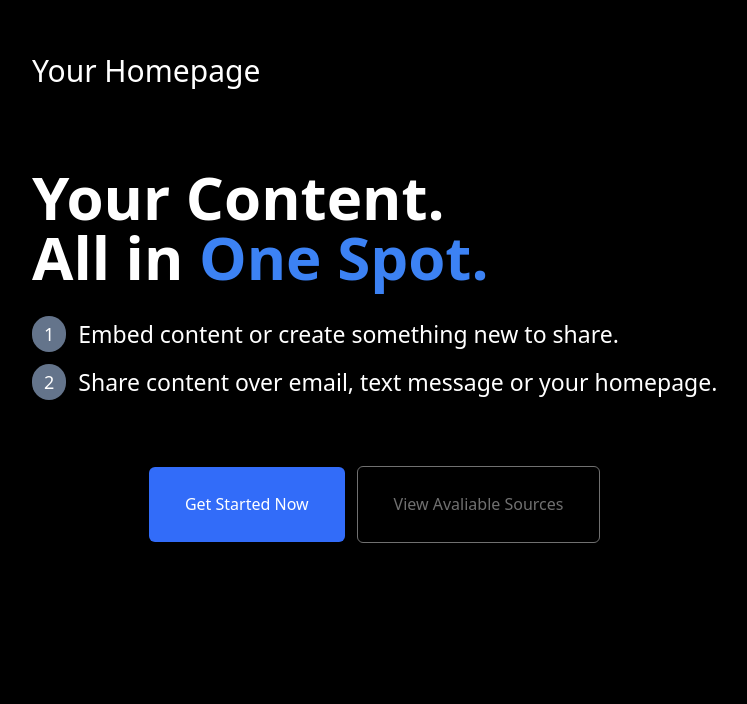
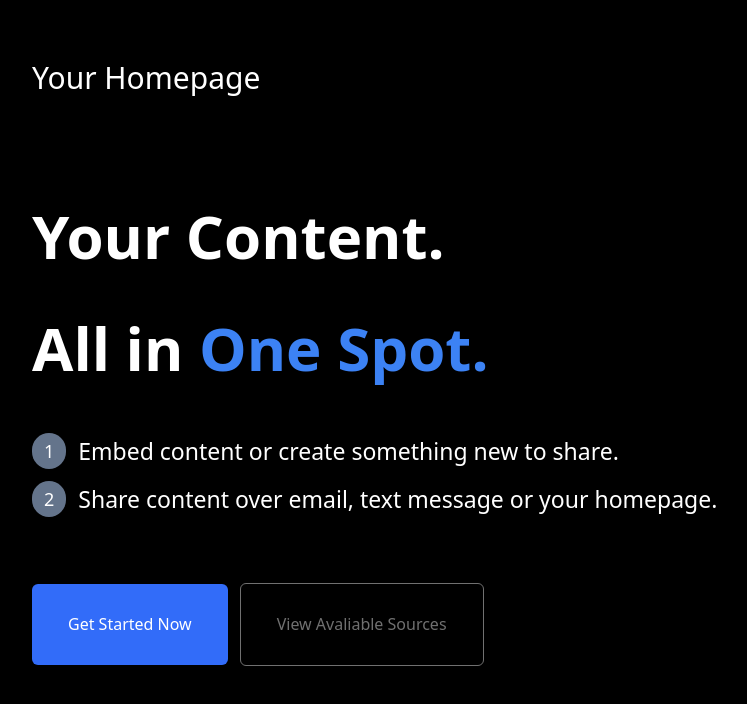
Before and after one commit to Iskandar-tulkinov/Marico, a website: page index.html in a window 1280 px wide. Shown: the part 2434-3138 px from the top of the page, without its empty margins (108-855 px from the left). Before the commit the page ends 3023 px from the top, so only its background shows below. Drawn offline with Linux system fonts and the light colour scheme.

Commit message:
fix: change line-height of the elements in step1 section

```diff
--- a/index.html
+++ b/index.html
@@ -157,7 +157,7 @@
          </section>
          <!-- Step 1 -->
          <section
-            class="py-6 pl-16 md:py-8 md:pl-24 lg:py-[46px] lg:pl-[140px]">
+            class="flex flex-col justify-center mb-11 md:mb-14 lg:mb-[71px]">
             <div
                class="flex flex-col justify-center items-center text-center mb-32 md:mb-36 lg:mb-[189px]">
                <h4
@@ -180,14 +180,15 @@
                </button>
             </div>
 
-            <div class="flex flex-col-reverse lg:flex-row">
+            <div
+               class="flex flex-col-reverse lg:flex-row gap-3 py-6 pl-16 md:py-8 md:pl-24 lg:py-[46px] lg:pl-[140px]">
                <div class="flex flex-col">
                   <h3
-                     class="text-white font-poppins font-medium text-lg md:text-2xl lg:text-[30px] leading-[45px] tracking-normal text-left mb-14 md:mb-16 lg:mb-20">
+                     class="text-white font-poppins font-medium text-lg md:text-2xl lg:text-[30px] leading-5 md:leading-7 lg:leading-[45px] tracking-normal text-left mb-10 md:mb-14 lg:mb-20">
                      Your Homepage
                   </h3>
                   <h2
-                     class="text-white font-poppins font-semibold text-5xl lg:text-6xl leading-[112px] tracking-normal text-left mb-4 md:mb-5 lg:mb-[29px]">
+                     class="text-white font-poppins font-semibold text-5xl lg:text-6xl leading-[54px] md:leading-[68px] lg:leading-[112px] tracking-normal text-left mb-4 md:mb-5 lg:mb-[29px]">
                      Your Content.
                      <br />
                      All in <span class="text-[#3C82F4]">One Spot.</span>
@@ -198,7 +199,7 @@
                         >1</span
                      >
                      <span
-                        class="font-normal text-sm md:text-lg lg:text-[23px] leading-[34px] tracking-normal text-left"
+                        class="font-normal text-sm md:text-lg lg:text-[23px] leading-5 md:leading-6 lg:leading-[34px] tracking-normal text-left"
                         >Embed content or create something new to share.</span
                      >
                   </p>
@@ -214,13 +215,13 @@
                         homepage.</span
                      >
                   </p>
-                  <div class="flex flex-wrap gap-3 items-center justify-center">
+                  <div class="flex flex-wrap gap-3 items-center justify-start">
                      <button
-                        class="w-fit font-medium text-white bg-[#326CF9] text-base leading-7 tracking-normal text-left pt-[15px] px-5 pb-3 md:pt-[20px] md:px-6 md:pb-4 lg:pt-[23px] lg:px-9 lg:pb-6 rounded-md transition duration-300 ease-in-out hover:bg-blue-400 active:bg-blue-600">
+                        class="font-medium text-white bg-[#326CF9] text-base leading-5 md:leading-6 lg:leading-[34px] tracking-normal text-left pt-[15px] px-5 pb-3 md:pt-[20px] md:px-6 md:pb-4 lg:pt-[23px] lg:px-9 lg:pb-6 rounded-md transition duration-300 ease-in-out hover:bg-blue-400 active:bg-blue-600">
                         Get Started Now
                      </button>
                      <button
-                        class="w-fit font-medium text-[#707070] text-base leading-7 tracking-normal text-left pt-[15px] px-5 pb-3 md:pt-[20px] md:px-6 md:pb-4 lg:pt-[23px] lg:px-9 lg:pb-6 border border-[#707070] rounded-md transition duration-300 ease-in-out hover:text-white hover:bg-gray-400 active:bg-gray-500">
+                        class="font-medium text-[#707070] text-base leading-5 md:leading-6 lg:leading-[34px] tracking-normal text-left pt-[15px] px-5 pb-3 md:pt-[20px] md:px-6 md:pb-4 lg:pt-[23px] lg:px-9 lg:pb-6 border border-[#707070] rounded-md transition duration-300 ease-in-out hover:text-white hover:bg-gray-400 active:bg-gray-500">
                         View Avaliable Sources
                      </button>
                   </div>
```
Also changed, not shown: assets/css/output.css.
